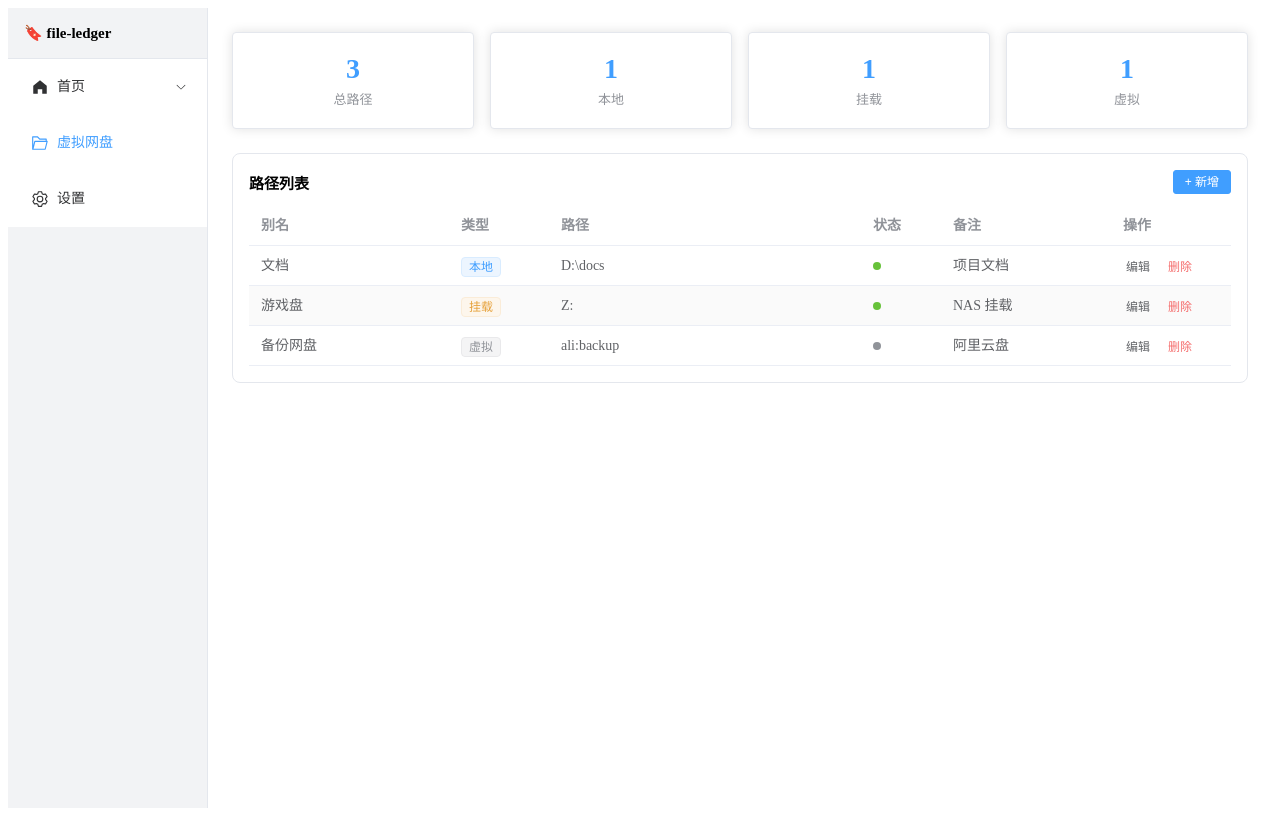
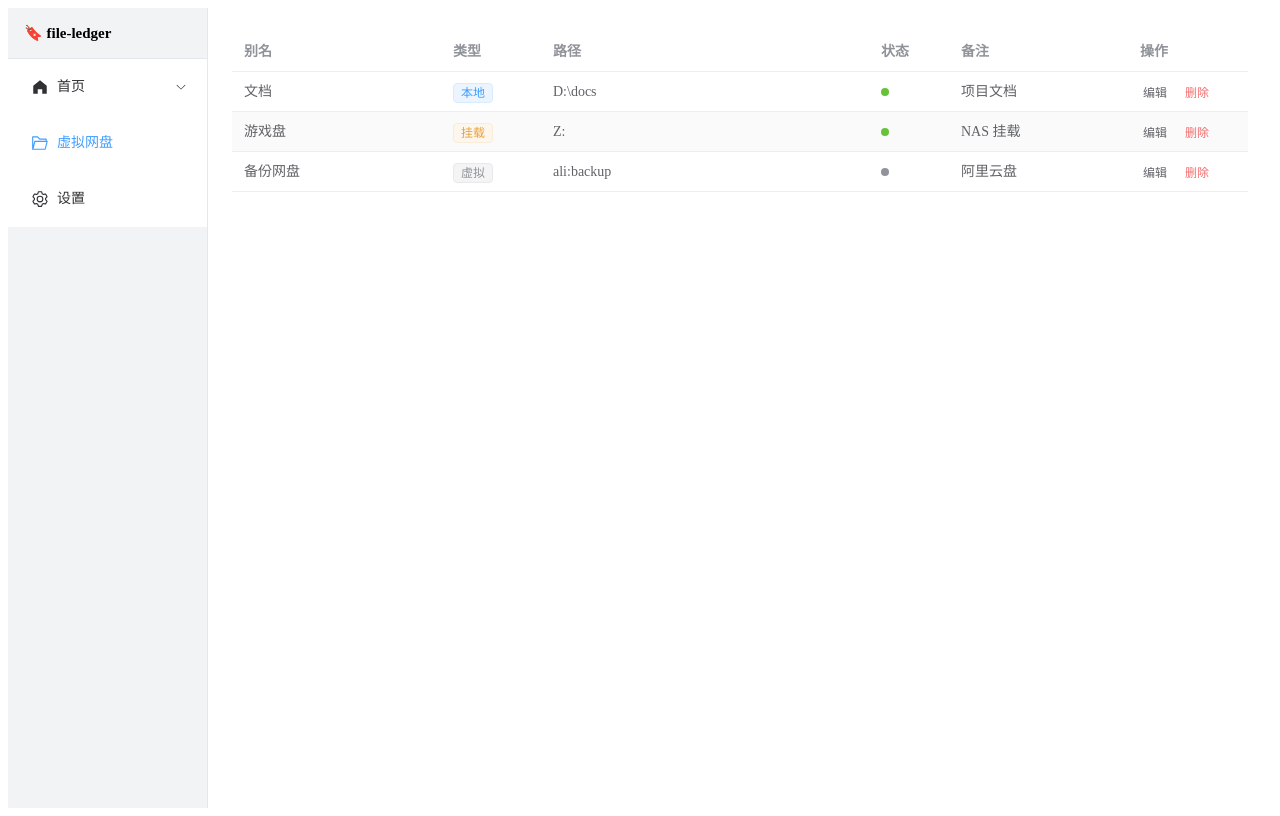
Before and after one commit to yehuoshun/file-ledger, a Vue app in the folder web/: page /cloud in a window 1280 px wide. Built offline with nearby package versions, Linux system fonts and the light colour scheme.

Commit message:
精简：虚拟网盘只留表格，去掉卡片和标题

```diff
--- a/web/src/views/Cloud.vue
+++ b/web/src/views/Cloud.vue
@@ -1,18 +1,4 @@
 <template>
-  <div class="cloud-page">
-    <div class="card-row">
-      <el-card class="stat-card"><div class="stat-num">3</div><div class="stat-label">总路径</div></el-card>
-      <el-card class="stat-card"><div class="stat-num">1</div><div class="stat-label">本地</div></el-card>
-      <el-card class="stat-card"><div class="stat-num">1</div><div class="stat-label">挂载</div></el-card>
-      <el-card class="stat-card"><div class="stat-num">1</div><div class="stat-label">虚拟</div></el-card>
-    </div>
-
-    <div class="table-section">
-      <div class="section-header">
-        <h3>路径列表</h3>
-        <el-button size="small" type="primary">+ 新增</el-button>
-      </div>
-
   <el-table :data="entries" stripe style="width: 100%">
     <el-table-column label="别名" prop="alias" min-width="140" />
     <el-table-column label="类型" width="100">
@@ -27,7 +13,7 @@
     </el-table-column>
     <el-table-column label="状态" width="80">
       <template #default="{ row }">
-            <span class="stat-dot" :class="row.status === 'online' ? 'dot-on' : row.status === 'offline' ? 'dot-off' : 'dot-v'"></span>
+        <span class="dot" :class="row.status === 'online' ? 'on' : row.status === 'offline' ? 'off' : 'v'"></span>
       </template>
     </el-table-column>
     <el-table-column label="备注" prop="note" min-width="120" show-overflow-tooltip />
@@ -38,8 +24,6 @@
       </template>
     </el-table-column>
   </el-table>
-    </div>
-  </div>
 </template>
 
 <script setup lang="ts">
@@ -54,47 +38,11 @@ const entries = [
 </script>
 
 <style scoped>
-.card-row {
-  display: flex;
-  gap: 16px;
-  margin-bottom: 24px;
-}
-.stat-card {
-  flex: 1;
-  text-align: center;
-}
-.stat-num {
-  font-size: 28px;
-  font-weight: 700;
-  color: var(--el-color-primary);
-}
-.stat-label {
-  font-size: 13px;
-  color: var(--el-text-color-secondary);
-  margin-top: 4px;
-}
-.section-header {
-  display: flex;
-  align-items: center;
-  justify-content: space-between;
-  margin-bottom: 12px;
-}
-.section-header h3 {
-  font-size: 15px;
-  font-weight: 600;
-  margin: 0;
-}
-.stat-dot {
+.dot {
   display: inline-block;
   width: 8px; height: 8px; border-radius: 50%;
 }
-.dot-on { background: #67c23a; }
-.dot-off { background: #f56c6c; }
-.dot-v { background: #909399; }
-.table-section {
-  background: var(--el-bg-color-overlay);
-  padding: 16px;
-  border-radius: 8px;
-  border: 1px solid var(--el-border-color-light);
-}
+.on { background: #67c23a; }
+.off { background: #f56c6c; }
+.v { background: #909399; }
 </style>
```
Lines whose indentation alone changed are shown as unchanged.
